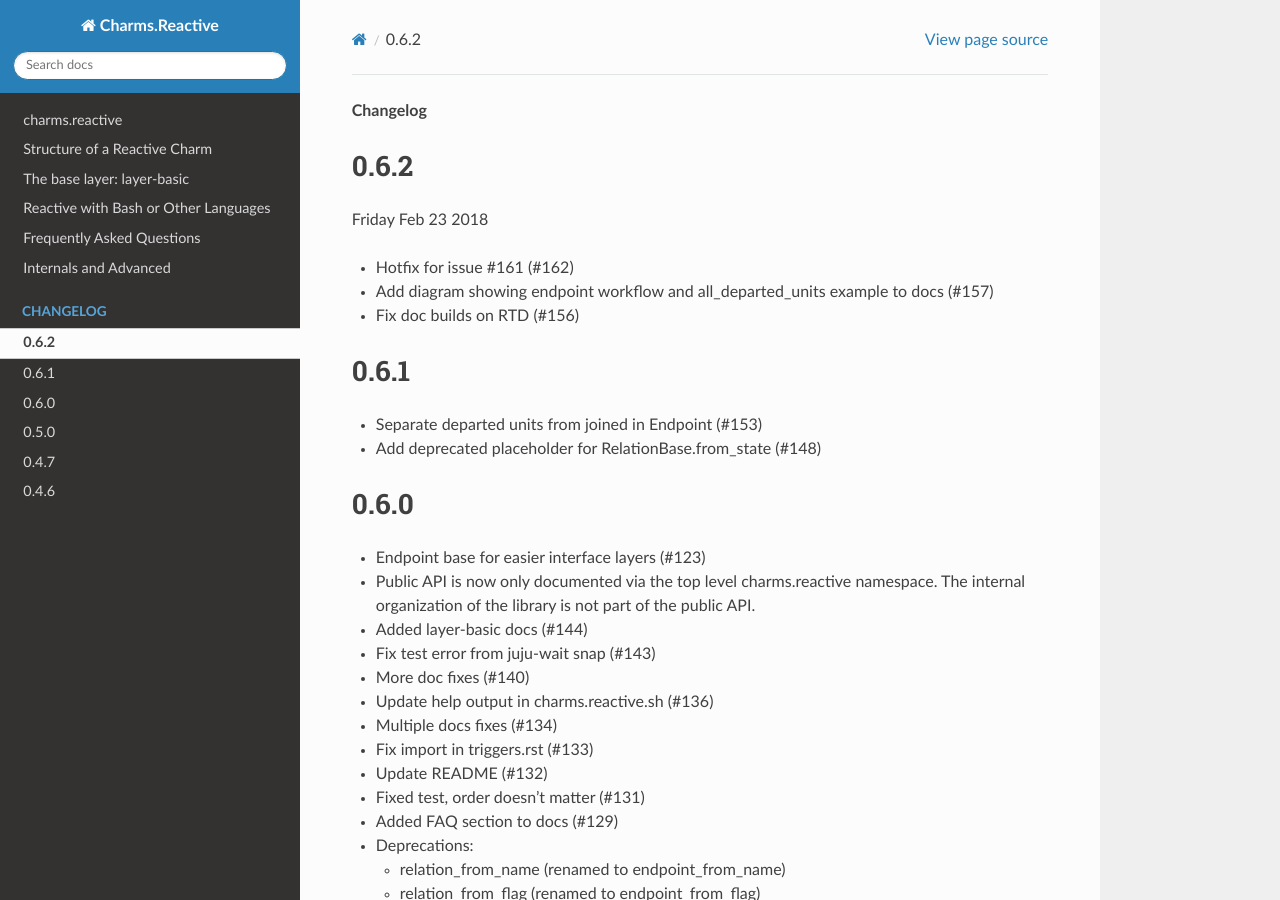
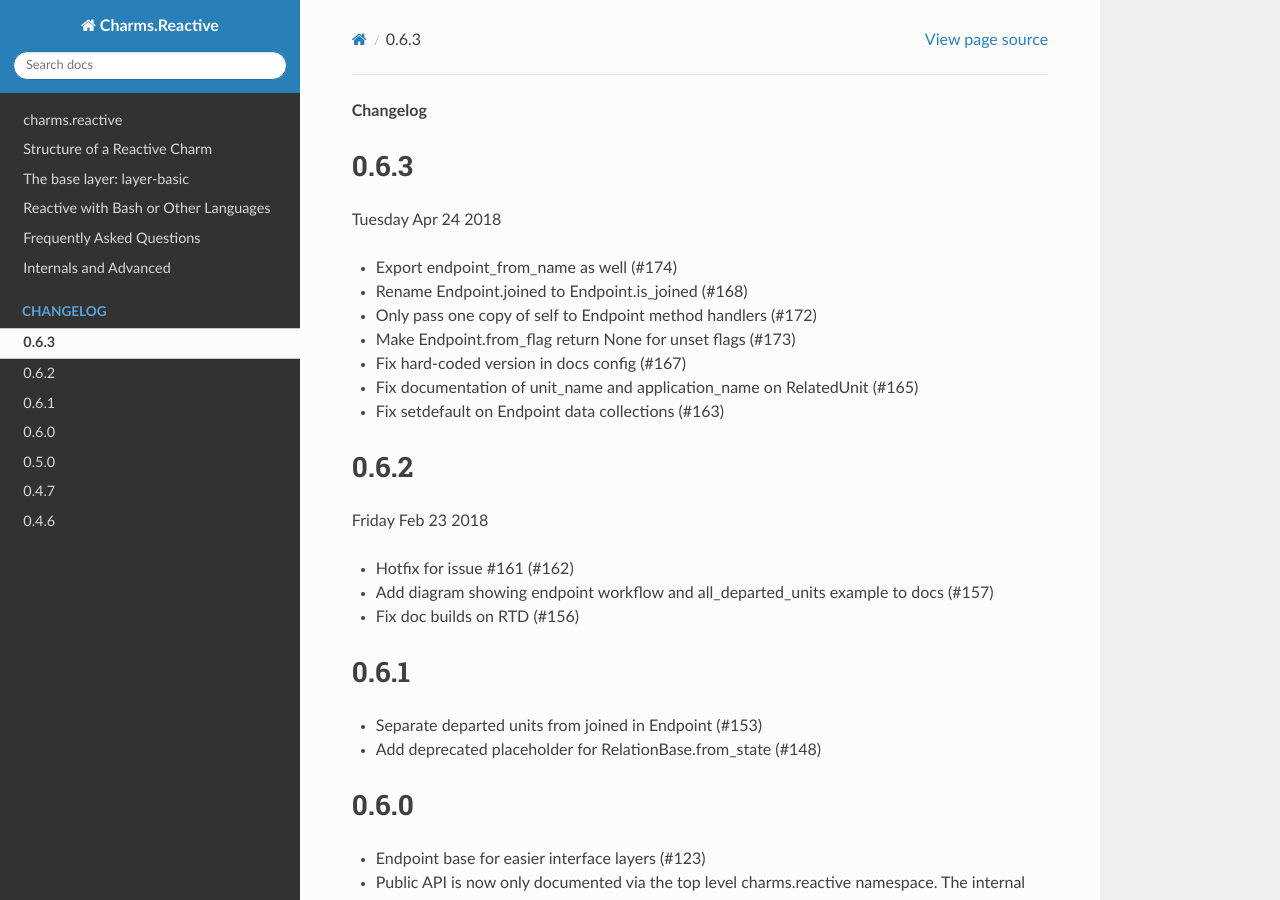
Before and after one commit to canonical/charms.reactive, a Sphinx documentation site: the page built from docs/changelog.rst, in a window 1280 px wide and 900 px high. Built offline with Sphinx 7.4.7 and the Read the Docs theme 2.0.0, drawn with Linux system fonts in a browser that asks for light colours; pages that are not in the unit, such as notebooks, are missing from menus.

Commit message:
Bump VERSION and changelog for release

```diff
--- a/docs/changelog.rst
+++ b/docs/changelog.rst
@@ -1,4 +1,16 @@
 **Changelog**
+
+0.6.3
+^^^^^
+Tuesday Apr 24 2018
+
+* Export endpoint_from_name as well (#174)
+* Rename Endpoint.joined to Endpoint.is_joined (#168)
+* Only pass one copy of self to Endpoint method handlers (#172)
+* Make Endpoint.from_flag return None for unset flags (#173)
+* Fix hard-coded version in docs config (#167)
+* Fix documentation of unit_name and application_name on RelatedUnit (#165)
+* Fix setdefault on Endpoint data collections (#163)
 
 0.6.2
 ^^^^^
```
Also changed, not shown: 1 other file.
